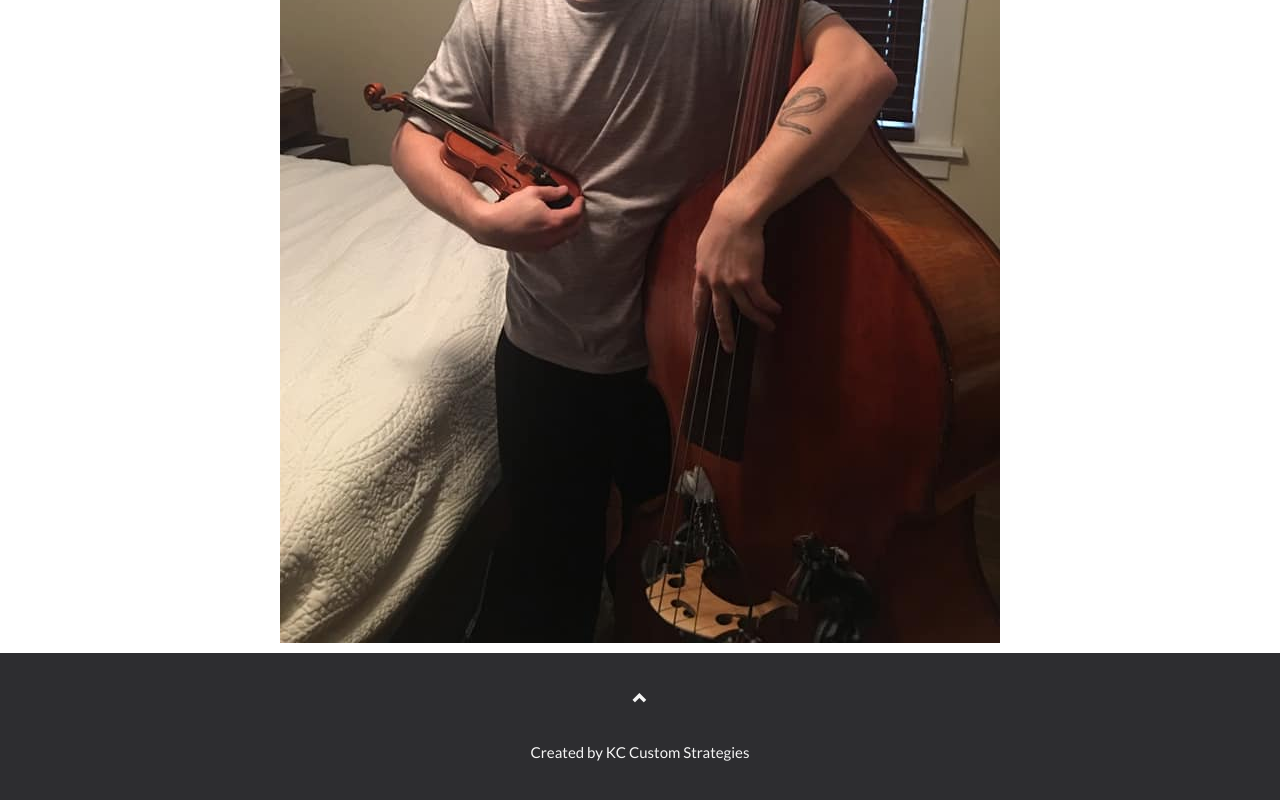
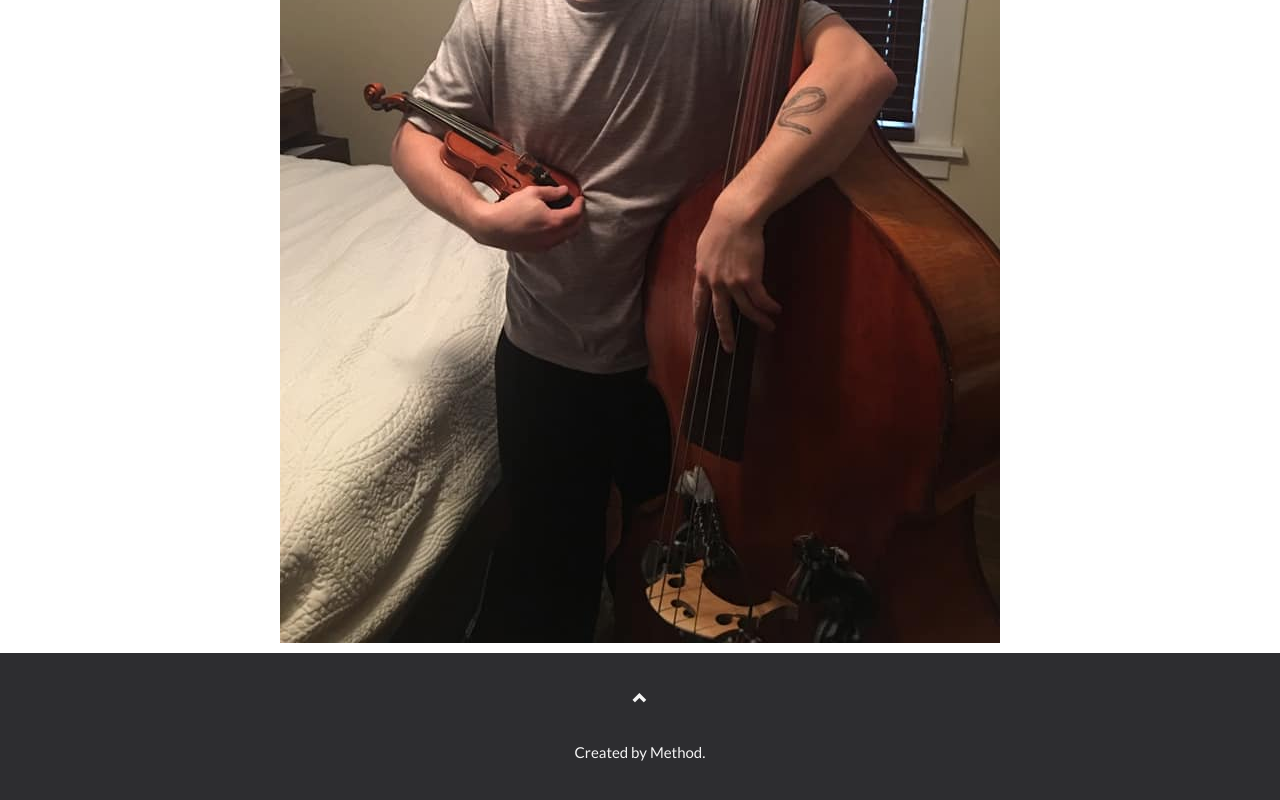
Before and after one commit to jonnyparko/tyler-dunagan, a plain HTML site: page index.html in a window 1280 px wide. Shown: the part 2766-3566 px from the top of the page. Drawn offline with nearby package versions, Linux system fonts and the light colour scheme.

Commit message:
changed company name

```diff
--- a/index.html
+++ b/index.html
@@ -373,7 +373,7 @@ padding-bottom: 10px;">
   <a class="up-arrow" href="#myPage" data-toggle="tooltip" title="TO TOP">
     <span class="glyphicon glyphicon-chevron-up"></span>
   </a><br><br>
-  <p>Created by <a href="https://jonnyparko.github.io/Jonathan-Parker/" data-toggle="tooltip" title="Visit KC Custom Stratgies">KC Custom Strategies</a></p>
+  <p>Created by <a href="https://jonnyparko.github.io/Jonathan-Parker/" data-toggle="tooltip" title="Visit KC Custom Stratgies">Method.</a></p>
 </footer>
 
 <script>
```
